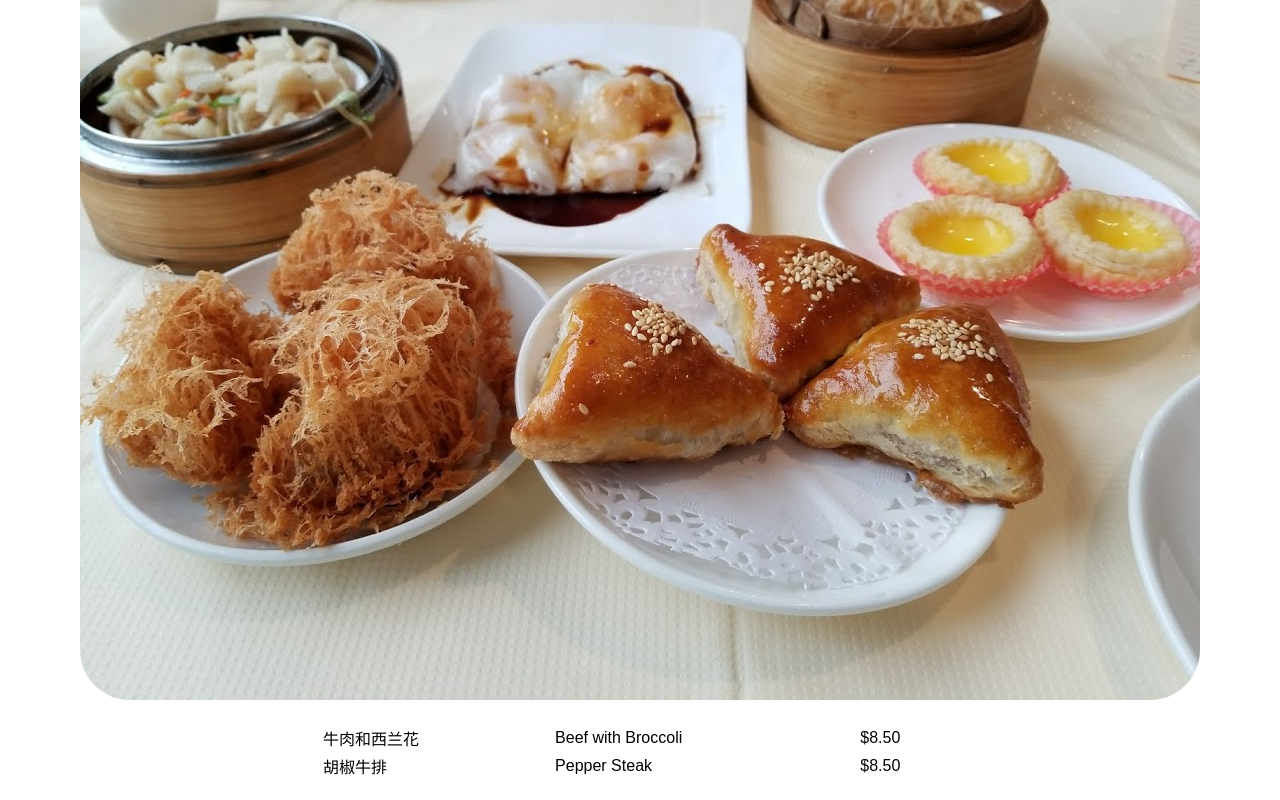
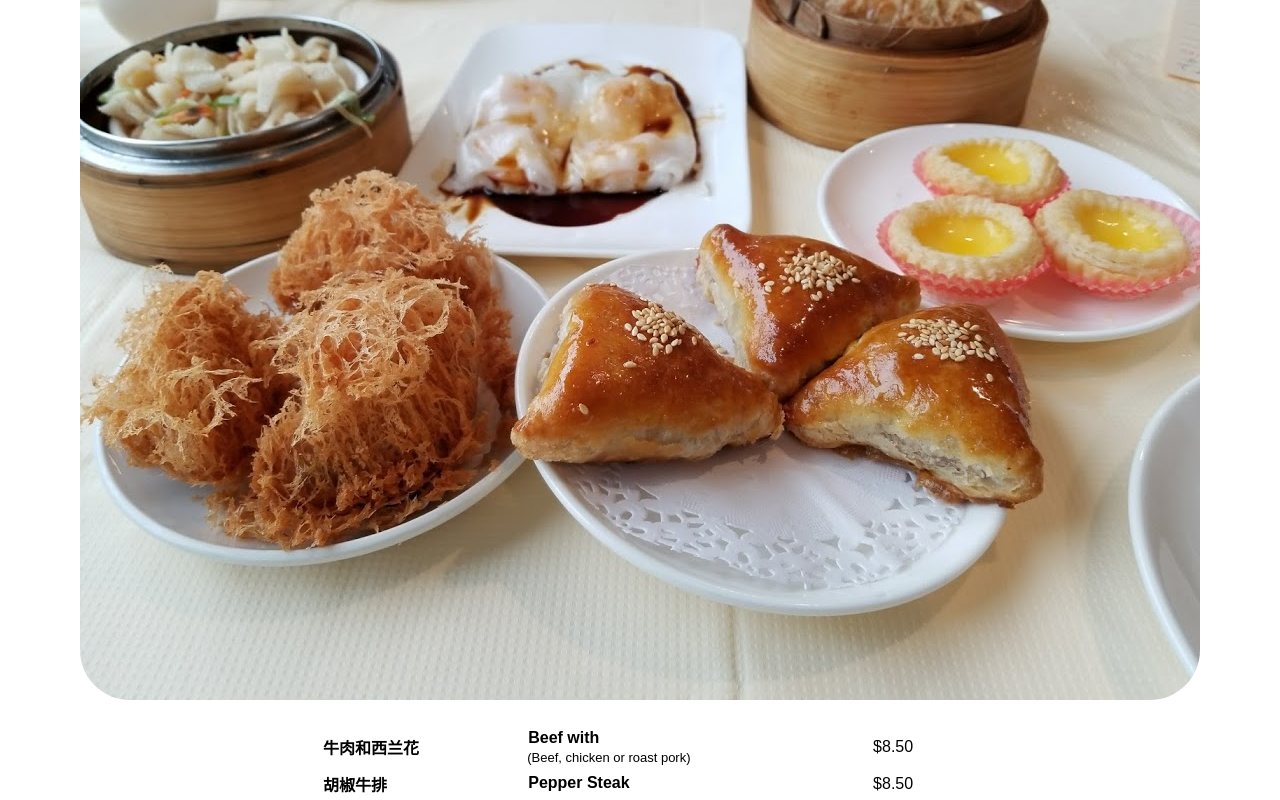
Before and after one commit to cwong2k16/MenuApp, a React (Create React App) app in the folder client/: page / in a window 1280 px wide. Shown: the part 348-1148 px from the top of the page. Built offline with nearby package versions, Linux system fonts and the light colour scheme.

Commit message:
playing around with the tables... what's the most aesthetic way to display it

```diff
--- a/client/src/App.js
+++ b/client/src/App.js
@@ -5,7 +5,7 @@ class App extends Component {
   constructor(props) {
     super(props);
     this.state = {
-      data: [{"Chinese": "牛肉和西兰花", "English": "Beef with Broccoli", "Price":"$8.50"},
+      data: [{"Chinese": "牛肉和西兰花", "English": "Beef with", "Desc":"(Beef, chicken or roast pork)", "Price":"$8.50"},
              {"Chinese":"胡椒牛排", "English":"Pepper Steak", "Price":"$8.50"}]
     };
   }
@@ -44,9 +44,16 @@ class MenuBoard extends Component {
     return(
       <table className = "Menu-board">
        {this.props.value.map(function(attribute, index){
+         var desc;
+         if(attribute.Desc){
+           desc = attribute.Desc;
+         }
          return <tr style = {{textAlign:"left"}}>
-          <td> {attribute.Chinese} </td>
-          <td> {attribute.English} </td>
+          <th> {attribute.Chinese} </th>
+          <td>
+          <tr> <th>{attribute.English}</th></tr>
+          <tr style = {{fontSize: "small"}}> {desc} </tr>
+          </td>
           <td> {attribute.Price} </td>
          </tr>
         })}
```
